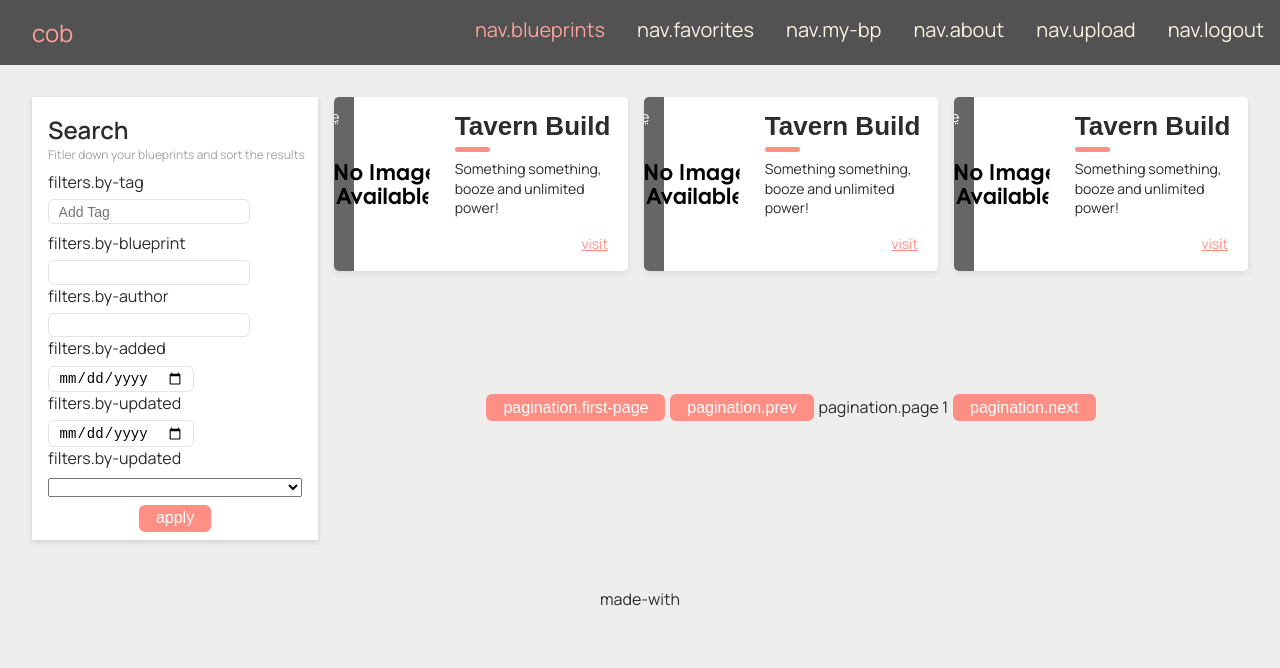
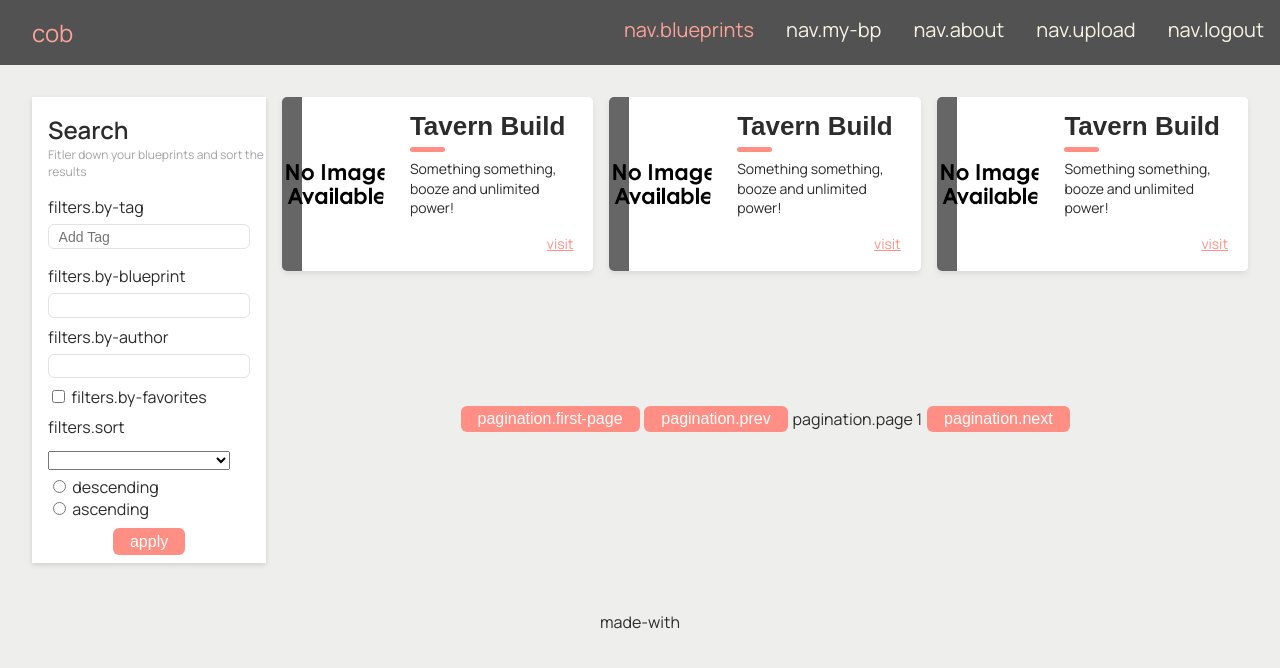
Before and after one commit to dhershman1/cob-2, a Vue app: page /blueprints in a window 1280 px wide. Shown: the top 668 px of the page. Built offline with nearby package versions, Linux system fonts and the light colour scheme.

Commit message:
Reworked some filters

```diff
--- a/src/App.vue
+++ b/src/App.vue
@@ -22,11 +22,6 @@
             <li>
               <router-link to="/blueprints">
                 {{ $t('nav.blueprints') }}
-              </router-link>
-            </li>
-            <li v-if="store.isAuthed">
-              <router-link to="/favorites">
-                {{ $t('nav.favorites') }}
               </router-link>
             </li>
             <li v-if="store.isAuthed">
@@ -73,11 +68,6 @@
           <li>
             <router-link to="/blueprints">
               {{ $t('nav.blueprints') }}
-            </router-link>
-          </li>
-          <li>
-            <router-link to="/favorites">
-              {{ $t('nav.favorites') }}
             </router-link>
           </li>
           <li v-if="store.isAuthed">
--- a/src/components/Filters.vue
+++ b/src/components/Filters.vue
@@ -60,36 +60,17 @@
           >
         </label>
       </section>
-      <section class="filter__date-added">
+      <section class="filter__favorites">
         <label
           class="label-control"
-          for="date-added"
+          for="favorites"
         >
-          <p>{{ $t('filters.by-added') }}</p>
           <input
-            id="date-added"
-            v-model="store.filters.dateAdded"
-            name="date-added"
-            type="date"
-            class="control"
-            @keyup.enter.prevent
+            v-model="store.filters.favorites"
+            type="checkbox"
+            name="favorites"
           >
-        </label>
-      </section>
-      <section class="filter__date-updated">
-        <label
-          class="label-control"
-          for="date-updated"
-        >
-          <p>{{ $t('filters.by-updated') }}</p>
-          <input
-            id="date-updated"
-            v-model="store.filters.dateUpdated"
-            name="date-updated"
-            type="date"
-            class="control"
-            @keyup.enter.prevent
-          >
+          {{ $t('filters.by-favorites') }}
         </label>
       </section>
       <section class="filter__sorting">
@@ -97,38 +78,50 @@
           class="label-control"
           for="date-updated"
         >
-          <p>{{ $t('filters.by-updated') }}</p>
+          <p>{{ $t('filters.sort') }}</p>
           <select
             name="sortBy"
-            :value="store.getSortKey()"
+            :value="store.sorting.by"
             @change="setSorting"
           >
             <option :value="null" />
-            <option value="dateCreated|DESC">
-              {{ `${$t('blueprint-info.date-created')} ${$t('descending')}` }}
+            <option value="dateCreated">
+              {{ `${$t('blueprint-info.date-created')}` }}
             </option>
-            <option value="dateCreated|ASC">
-              {{ `${$t('blueprint-info.date-created')} ${$t('ascending')}` }}
+            <option value="dateUpdated">
+              {{ `${$t('blueprint-info.date-updated')}` }}
             </option>
-            <option value="dateUpdated|DESC">
-              {{ `${$t('blueprint-info.date-updated')} ${$t('descending')}` }}
+            <option value="author">
+              {{ `${$t('blueprint-info.author')}` }}
             </option>
-            <option value="dateUpdated|ASC">
-              {{ `${$t('blueprint-info.date-updated')} ${$t('ascending')}` }}
-            </option>
-            <option value="author|DESC">
-              {{ `${$t('blueprint-info.author')} ${$t('descending')}` }}
-            </option>
-            <option value="author|ASC">
-              {{ `${$t('blueprint-info.author')} ${$t('ascending')}` }}
-            </option>
-            <option value="name|DESC">
-              {{ `${$t('name')} ${$t('descending')}` }}
-            </option>
-            <option value="name|ASC">
-              {{ `${$t('name')} ${$t('ascending')}` }}
+            <option value="name">
+              {{ `${$t('name')}` }}
             </option>
           </select>
+          <div>
+            <label for="sortDesc">
+              <input
+                id="sortDesc"
+                v-model="store.sorting.direction"
+                type="radio"
+                name="sortDirecton"
+                value="DESC"
+              >
+              {{ $t('descending') }}
+            </label>
+          </div>
+          <div>
+            <label for="sortAsc">
+              <input
+                id="sortAsc"
+                v-model="store.sorting.direction"
+                type="radio"
+                name="sortDirecton"
+                value="ASC"
+              >
+              {{ $t('ascending') }}
+            </label>
+          </div>
         </label>
       </section>
     </div>
@@ -163,16 +156,35 @@ function applyFilters () {
       blueprint: store.filters.name,
       dateAdded: store.filters.dateAdded,
       dateUpdated: store.filters.dateUpdated,
-      sortBy: store.getSortKey()
+      sortBy: store.sorting.by,
+      sortDir: store.sorting.direction,
+      favorites: store.filters.favorites
     }
   })
 }
 
 function setSorting (e) {
-  store.setSort(e.target.value)
+  if (e.target.name === 'sortBy') {
+    if (!e.target.value) {
+      store.resetSorting()
+    }
+    store.setSort(e.target.value, null)
+  } else {
+    store.setSort(null, e.target.value)
+  }
 }
 
 onMounted(() => {
   store.routerToFilters(route.query)
 })
 </script>
+
+<style scoped>
+.filter__inputs section {
+  margin-top: 0.5rem;
+}
+
+.filter__sorting select {
+  margin: 0.4rem 0;
+}
+</style>
--- a/src/router.js
+++ b/src/router.js
@@ -3,10 +3,8 @@ import { createRouter, createWebHistory } from 'vue-router'
 import About from './views/About.vue'
 import Blueprints from './views/Blueprints.vue'
 import Upload from './views/Upload.vue'
-import Profile from './views/Profile.vue'
 import Login from './views/Login.vue'
 import Blueprint from './views/Blueprint.vue'
-import Favorites from './views/Favorites.vue'
 
 const routes = [{
   path: '/',
@@ -24,10 +22,6 @@ const routes = [{
   name: 'upload',
   component: Upload
 }, {
-  path: '/profile/:id?',
-  name: 'profile',
-  component: Profile
-}, {
   path: '/login',
   name: 'login',
   component: Login
@@ -35,10 +29,6 @@ const routes = [{
   path: '/blueprint/:id',
   name: 'blueprint',
   component: Blueprint
-}, {
-  path: '/favorites',
-  name: 'favorites',
-  component: Favorites
 }
 ]
 
--- a/src/stores/filters.js
+++ b/src/stores/filters.js
@@ -1,4 +1,4 @@
-import { reject } from 'kyanite'
+import { reject, withDefaults } from 'kyanite'
 import { defineStore } from 'pinia'
 import { ref } from 'vue'
 
@@ -7,8 +7,6 @@ export const useFilterStore = defineStore('filters', () => {
   // State
   const filters = ref({
     author: '',
-    dateCreated: '',
-    dateUpdated: '',
     name: '',
     tags: [],
     favorites: false
@@ -43,7 +41,7 @@ export const useFilterStore = defineStore('filters', () => {
         filters.value.name = value
       } else if (key === 'sortBy') {
         setSort(value)
-      } else if (key === 'tags') {
+      } else if (key === 'tags' && value) {
         filters.value.tags = value.split('|')
       } else {
         filters.value[key] = value
@@ -51,17 +49,11 @@ export const useFilterStore = defineStore('filters', () => {
     }
   }
 
-  function setSort (sortKey) {
-    if (sortKey === '' || sortKey == null) {
-      return
-    }
-
-    const [by, direction] = sortKey.split('|')
-
-    sorting.value = {
+  function setSort (by, direction) {
+    sorting.value = withDefaults(sorting.value, {
       by,
       direction
-    }
+    })
   }
 
   function resetFilters () {
@@ -89,11 +81,7 @@ export const useFilterStore = defineStore('filters', () => {
 
   // Getters
   function getSortKey () {
-    if (!sorting.value.by || !sorting.value.direction) {
-      return ''
-    }
-
-    return `${sorting.value.by}|${sorting.value.direction}`
+    return sorting.value.by
   }
 
   function getTagsValue () {
```
Also changed, not shown: src/locales/en.json (+5 -3 lines).
